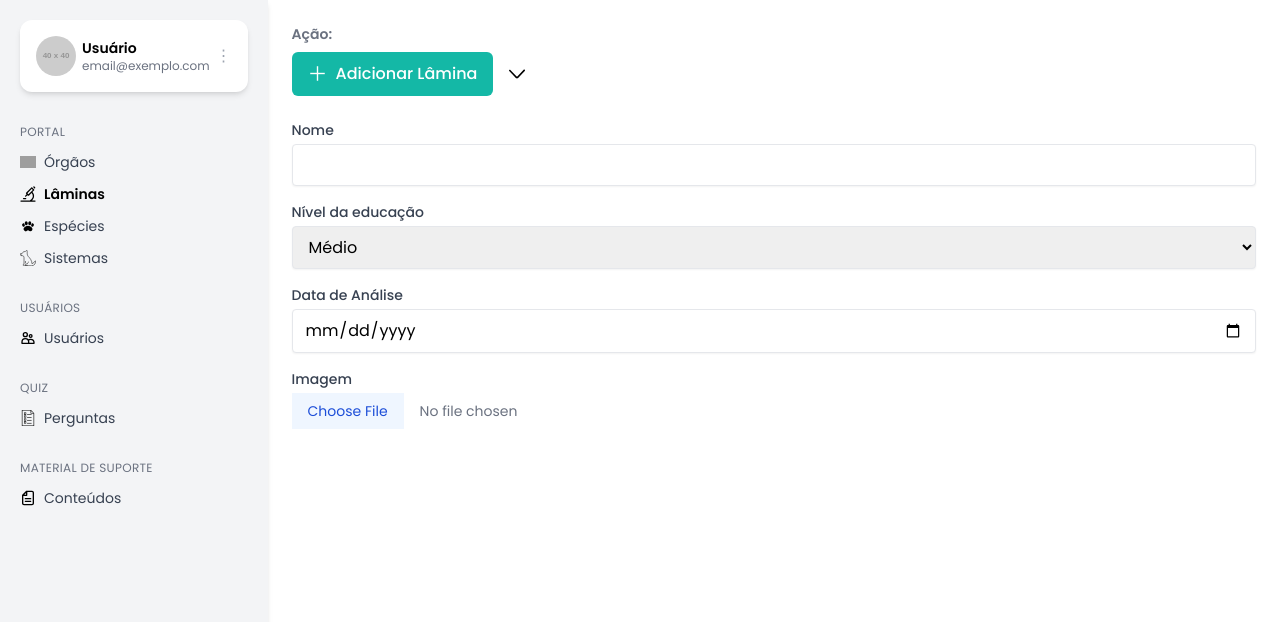
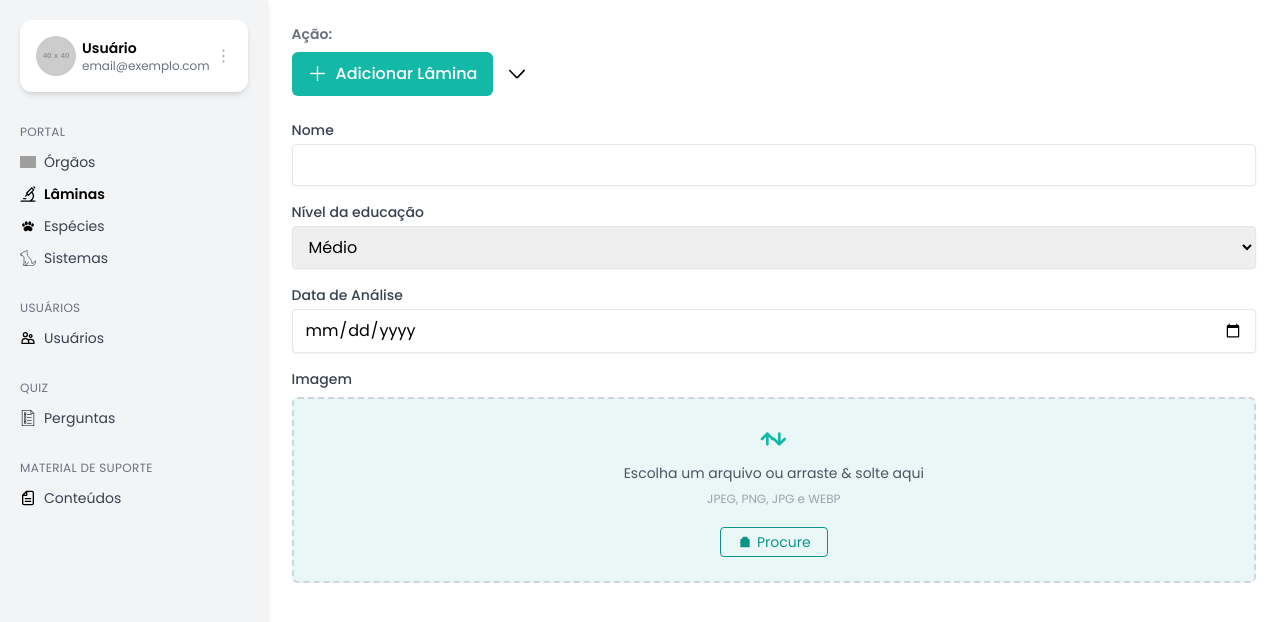
Before and after one commit to fabricadesoftware-ifc/fabricaHistologia_frontend, a Vue app: page /laminas in a window 1280 px wide. Shown: the top 622 px of the page. Built offline with nearby package versions, Linux system fonts and the light colour scheme; grey boxes are pictures that could not be loaded.

Commit message:
feat: feito a estilização dos Inputs #116

```diff
--- a/src/components/admin/input/InputDateAdmin.vue
+++ b/src/components/admin/input/InputDateAdmin.vue
@@ -1,12 +1,7 @@
 <template>
   <div>
     <label class="block mb-1 text-sm font-medium text-gray-700">{{ label }}</label>
-    <input
-      type="date"
-      class="w-full px-3 py-2 border rounded shadow-sm focus:outline-none focus:ring focus:border-blue-300"
-      :value="modelValue"
-      @input="$emit('action', $event.target.value)"
-    />
+    <input type="date" class="w-full px-3 py-2 border rounded shadow-sm focus:outline-none focus:ring-teal-500 focus:border-teal-500" :value="modelValue" @input="$emit('action', $event.target.value)"/>
   </div>
 </template>
 
--- a/src/components/admin/input/InputImageAdmin.vue
+++ b/src/components/admin/input/InputImageAdmin.vue
@@ -1,20 +1,30 @@
 <template>
-  <div>
-    <label class="block mb-1 text-sm font-medium text-gray-700">{{ label }}</label>
-    <input
-      type="file"
-      accept="image/*"
-      @change="handleFileChange"
-      class="block w-full text-sm text-gray-500 file:mr-4 file:py-2 file:px-4 file:border-0 file:text-sm file:bg-blue-50 file:text-blue-700 hover:file:bg-blue-100"
-    />
-    <div v-if="preview" class="mt-2">
-      <img :src="preview" alt="Preview" class="h-24 rounded" />
+  <div class="space-y-2">
+    <label class="block text-sm font-medium text-gray-700">{{ label }}</label>
+    <div class="border-2 border-dashed border-gray-300 rounded-md p-6 text-center bg-[#e9f8f6] cursor-pointer hover:border-teal-500" @dragover.prevent @drop.prevent="onDrop">
+      <div class="flex flex-col items-center justify-center gap-2 text-sm text-gray-600">
+        <svg xmlns="http://www.w3.org/2000/svg" class="h-8 w-8 text-teal-500" fill="none" viewBox="0 0 24 24" stroke="currentColor">
+          <path stroke-linecap="round" stroke-linejoin="round" stroke-width="2" d="M7 16V8m0 0l-4 4m4-4l4 4m5-4v8m0 0l4-4m-4 4l-4-4" />
+        </svg>
+        <p>Escolha um arquivo ou arraste & solte aqui</p>
+        <p class="text-xs text-gray-400">JPEG, PNG, JPG e WEBP</p>
+        <label class="inline-flex items-center mt-3 px-4 py-1 border rounded text-sm text-teal-600 border-teal-600 hover:bg-teal-50 transition cursor-pointer">
+          <svg xmlns="http://www.w3.org/2000/svg" class="h-4 w-4 mr-1" viewBox="0 0 24 24" fill="currentColor">
+            <path d="M10 4a2 2 0 00-2 2v1H6.5A1.5 1.5 0 005 8.5V19a1 1 0 001 1h12a1 1 0 001-1V8.5A1.5 1.5 0 0017.5 7H16V6a2 2 0 00-2-2h-4zm6 3V6a1 1 0 00-1-1h-4a1 1 0 00-1 1v1h6z" />
+          </svg>
+          Procure
+          <input type="file" accept="image/*" class="hidden" @change="handleFileChange" />
+        </label>
+        <div v-if="preview" class="mt-3">
+          <img :src="preview" alt="Preview" class="h-24 rounded object-cover mx-auto" />
+        </div>
+      </div>
     </div>
   </div>
 </template>
 
 <script setup>
-import { ref, watch } from 'vue'
+import { ref } from 'vue'
 
 const props = defineProps({
   label: String,
@@ -24,8 +34,16 @@ const emit = defineEmits(['action'])
 
 const preview = ref(null)
 
-function handleFileChange(event) {
-  const file = event.target.files[0]
+function handleFileChange(e) {
+  const file = e.target.files[0]
+  if (file && file.type.startsWith('image/')) {
+    preview.value = URL.createObjectURL(file)
+    emit('action', file)
+  }
+}
+
+function onDrop(e) {
+  const file = e.dataTransfer.files[0]
   if (file && file.type.startsWith('image/')) {
     preview.value = URL.createObjectURL(file)
     emit('action', file)
--- a/src/components/admin/input/InputSelectAdmin.vue
+++ b/src/components/admin/input/InputSelectAdmin.vue
@@ -1,11 +1,7 @@
 <template>
   <div>
     <label class="block mb-1 text-sm font-medium text-gray-700">{{ label }}</label>
-    <select
-      class="w-full px-3 py-2 border rounded shadow-sm focus:outline-none focus:ring focus:border-blue-300"
-      :value="modelValue"
-      @change="$emit('action', $event.target.value)"
-    >
+    <select class="w-full px-3 py-2 border rounded shadow-sm focus:outline-none focus:ring-teal-500 focus:border-teal-500" :value="modelValue" @change="$emit('action', $event.target.value)">
       <option disabled value="">Selecione</option>
       <option v-for="opt in options" :key="opt.value" :value="opt.value">
         {{ opt.label }}
@@ -20,7 +16,7 @@ defineProps({
   modelValue: [String, Number],
   options: {
     type: Array,
-    required: true // Ex: [{ label: 'Médio', value: 'medio' }]
+    required: true
   }
 })
 
--- a/src/components/admin/input/InputStringAdmin.vue
+++ b/src/components/admin/input/InputStringAdmin.vue
@@ -1,12 +1,7 @@
 <template>
   <div>
     <label class="block mb-1 text-sm font-medium text-gray-700">{{ label }}</label>
-    <input
-      :type="type"
-      class="w-full px-3 py-2 border rounded shadow-sm focus:outline-none focus:ring focus:border-blue-300"
-      :value="modelValue"
-      @input="$emit('action', $event.target.value)"
-    />
+    <input :type="type" class="w-full px-3 py-2 border rounded shadow-sm focus:outline-none focus:ring-teal-500 focus:border-teal-500" :value="modelValue" @input="$emit('action', $event.target.value)"/>
   </div>
 </template>
 
```
